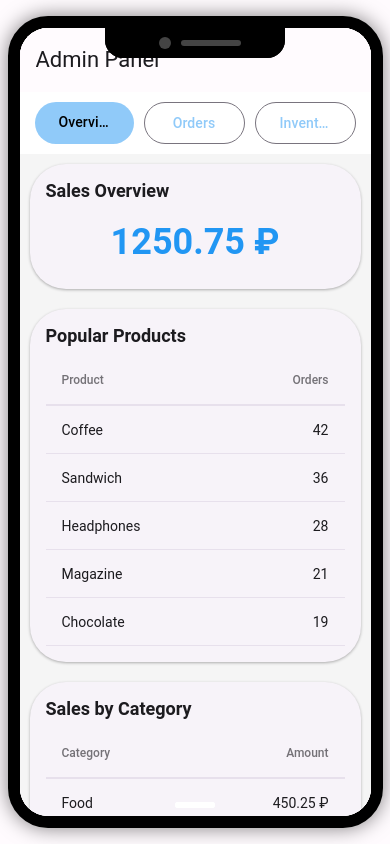
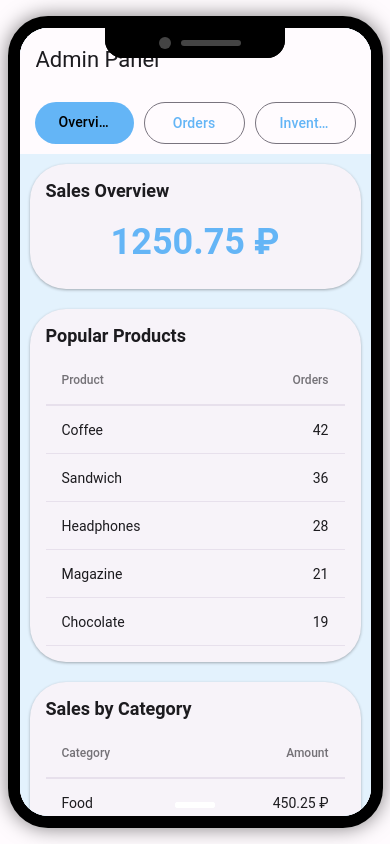
Before and after one commit to MiasTheImperial/AirService, a React Native app in the folder frontend/: screen /AdminRoot in a window 390 px wide. Built offline with nearby package versions, Linux system fonts and the light colour scheme; what @react-native-vector-icons/material-design-icons would draw is missing.

Commit message:
feat(theme): light blue background and update admin panel

```diff
--- a/frontend/src/screens/AdminPanel.tsx
+++ b/frontend/src/screens/AdminPanel.tsx
@@ -1,6 +1,6 @@
 import React, { useState, useEffect } from 'react';
 import { View, StyleSheet, ScrollView, Dimensions } from 'react-native';
-import { Card, Text, DataTable, Button, ActivityIndicator, Appbar } from 'react-native-paper';
+import { Card, Text, DataTable, Button, ActivityIndicator, Appbar, useTheme } from 'react-native-paper';
 import { AnalyticsData, Order, OrderStatus } from '../types';
 import RouteName from '../navigation/routes';
 import { formatPrice } from '../utils/currency';
@@ -9,6 +9,7 @@ const AdminPanel = ({ navigation }: any) => {
   const [analyticsData, setAnalyticsData] = useState<AnalyticsData | null>(null);
   const [loading, setLoading] = useState(true);
   const [activeTab, setActiveTab] = useState('overview');
+  const theme = useTheme();
 
   useEffect(() => {
     // In a real app, this would fetch data from your backend
@@ -83,7 +84,7 @@ const AdminPanel = ({ navigation }: any) => {
         <Card style={styles.card}>
           <Card.Content>
             <Text style={styles.cardTitle}>Sales Overview</Text>
-            <Text style={styles.salesAmount}>
+            <Text style={[styles.salesAmount, { color: theme.colors.primary }] }>
               {formatPrice(analyticsData.totalSales)}
             </Text>
           </Card.Content>
@@ -190,19 +191,19 @@ const AdminPanel = ({ navigation }: any) => {
 
   if (loading) {
     return (
-      <View style={styles.loadingContainer}>
+      <View style={[styles.loadingContainer, { backgroundColor: theme.colors.background }] }>
         <ActivityIndicator size="large" />
       </View>
     );
   }
 
   return (
-    <View style={styles.container}>
+    <View style={[styles.container, { backgroundColor: theme.colors.background }]}>
       <Appbar.Header>
         <Appbar.Content title="Admin Panel" />
       </Appbar.Header>
 
-      <View style={styles.tabContainer}>
+      <View style={[styles.tabContainer, { backgroundColor: theme.colors.surface }]}>
         <Button
           mode={activeTab === 'overview' ? 'contained' : 'outlined'}
           onPress={() => setActiveTab('overview')}
@@ -238,7 +239,6 @@ const AdminPanel = ({ navigation }: any) => {
 const styles = StyleSheet.create({
   container: {
     flex: 1,
-    backgroundColor: '#f5f5f5',
   },
   loadingContainer: {
     flex: 1,
@@ -248,7 +248,6 @@ const styles = StyleSheet.create({
   tabContainer: {
     flexDirection: 'row',
     padding: 10,
-    backgroundColor: '#fff',
   },
   tabButton: {
     flex: 1,
@@ -269,7 +268,6 @@ const styles = StyleSheet.create({
   salesAmount: {
     fontSize: 36,
     fontWeight: 'bold',
-    color: '#2196F3',
     textAlign: 'center',
     marginVertical: 10,
   },
--- a/frontend/src/theme/index.ts
+++ b/frontend/src/theme/index.ts
@@ -45,20 +45,22 @@ const darkThemeColors = {
 // Define colors for our light theme (white background with light-blue accents)
 const lightThemeColors = {
   ...MD3LightTheme.colors,
-  primary: '#90CAF9',
+  primary: '#64B5F6',
   onPrimary: '#000000',
   primaryContainer: '#E3F2FD',
   onPrimaryContainer: '#001E2F',
   inversePrimary: '#1E88E5',
   // Use lighter blues for chip backgrounds and other secondary accents
-  secondary: '#64B5F6',
+  secondary: '#42A5F5',
   onSecondary: '#000000',
   secondaryContainer: '#D8EAFE',
   onSecondaryContainer: '#001E2F',
-  tertiary: '#42A5F5',
+  tertiary: '#2196F3',
   onTertiary: '#FFFFFF',
   tertiaryContainer: '#D2E4FF',
   onTertiaryContainer: '#001E2F',
+  background: '#E3F2FD',
+  onBackground: '#001E2F',
 };
 
 // Configure font styles
```
